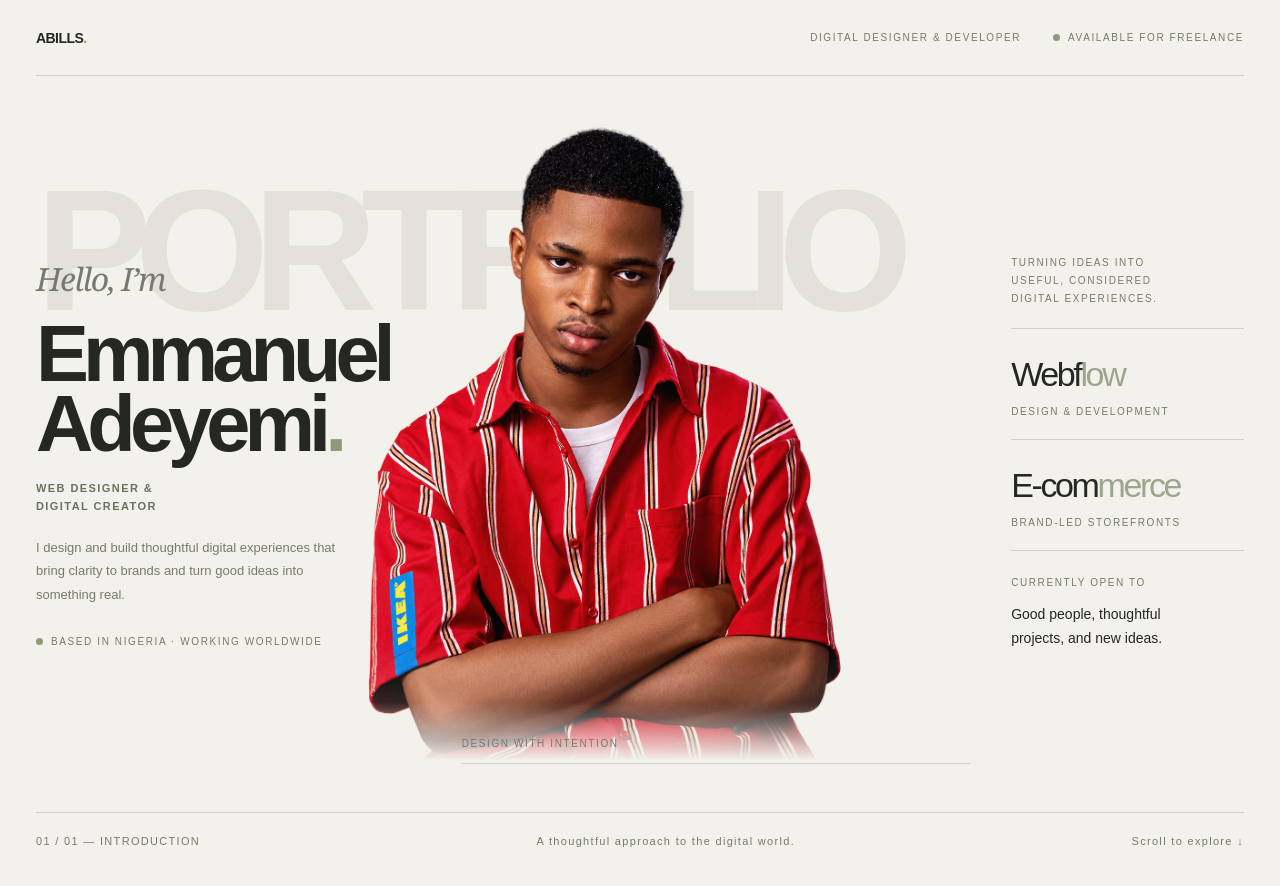
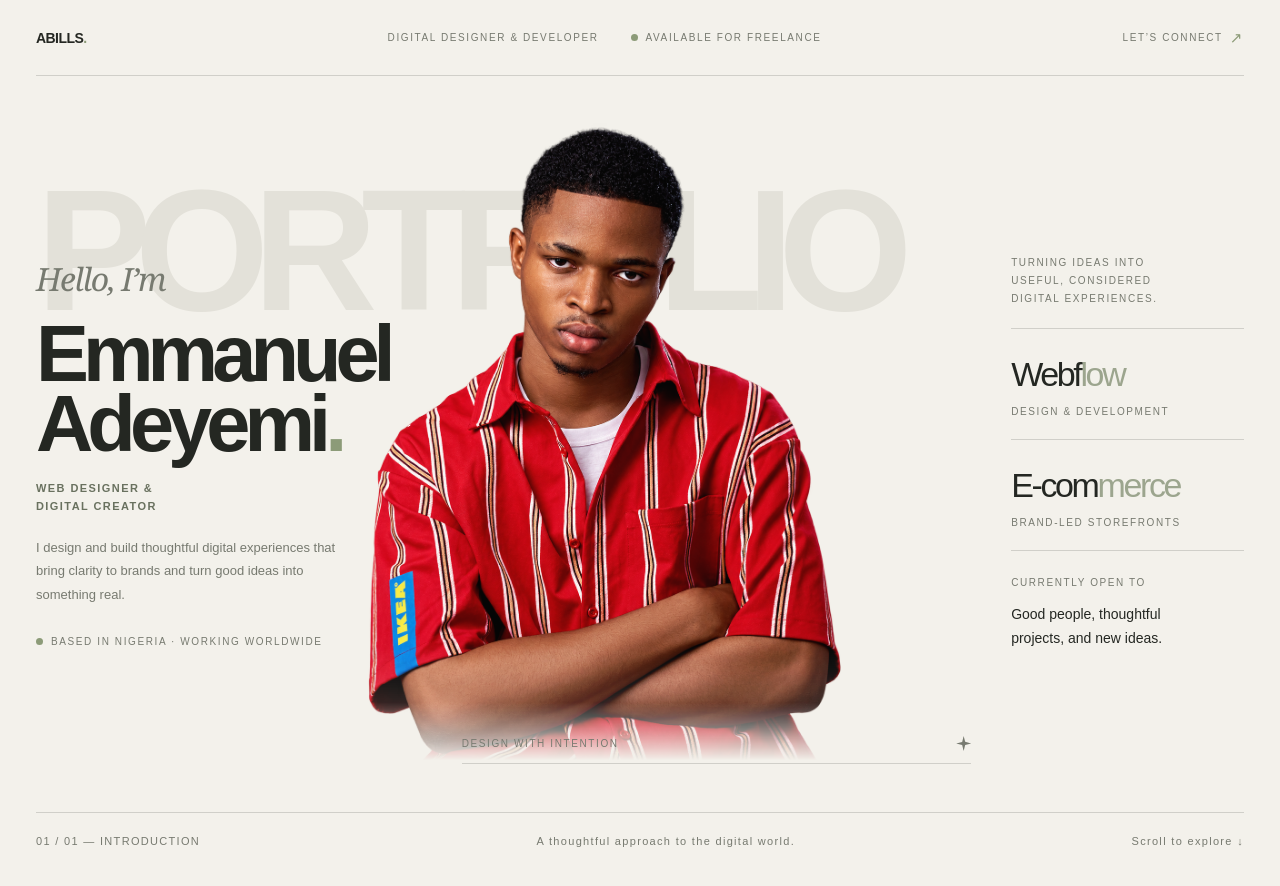
Before and after one commit to Abillsflow/emmanueladeyemiabills, a Next.js app: page / in a window 1280 px wide. Shown: the top 886 px of the page. Built offline with nearby package versions, Linux system fonts and the light colour scheme.

Commit message:
Style clean arrow and abstract hero sparkle

```diff
--- a/src/app/globals.css
+++ b/src/app/globals.css
@@ -72,6 +72,10 @@ a { color: inherit; text-decoration: none; }
   border-bottom: 1px solid var(--line);
 }
 .hero-portrait-caption .hero-kicker { color: var(--muted); }
+.hero-connect { display: inline-flex; align-items: center; gap: 7px; white-space: nowrap; }
+.hero-connect span { font-size: 15px; line-height: 1; color: var(--accent); transition: transform .2s ease; }
+.hero-connect:hover span { transform: translate(2px, -2px); }
+.hero-spark { display: inline-block; width: 15px; height: 15px; flex: 0 0 15px; background: var(--muted); clip-path: polygon(50% 0, 60% 38%, 100% 50%, 60% 60%, 50% 100%, 40% 60%, 0 50%, 40% 40%); }
 
 .portrait-glow { position: absolute; width: 70%; aspect-ratio: 1; left: 15%; top: 13%; border-radius: 50%; background: rgba(255,255,255,.32); filter: blur(30px); }
 .portrait-head {
```
